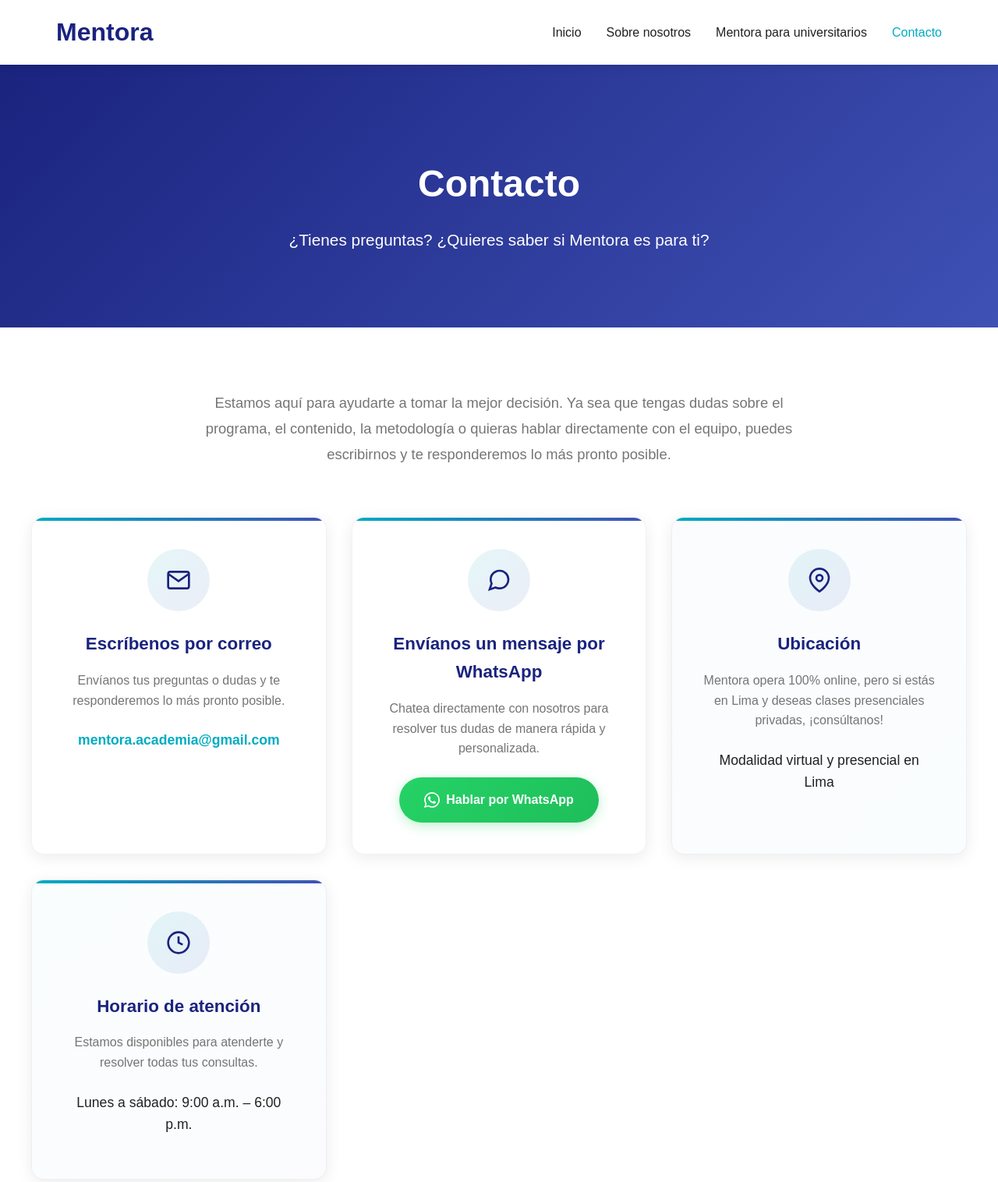
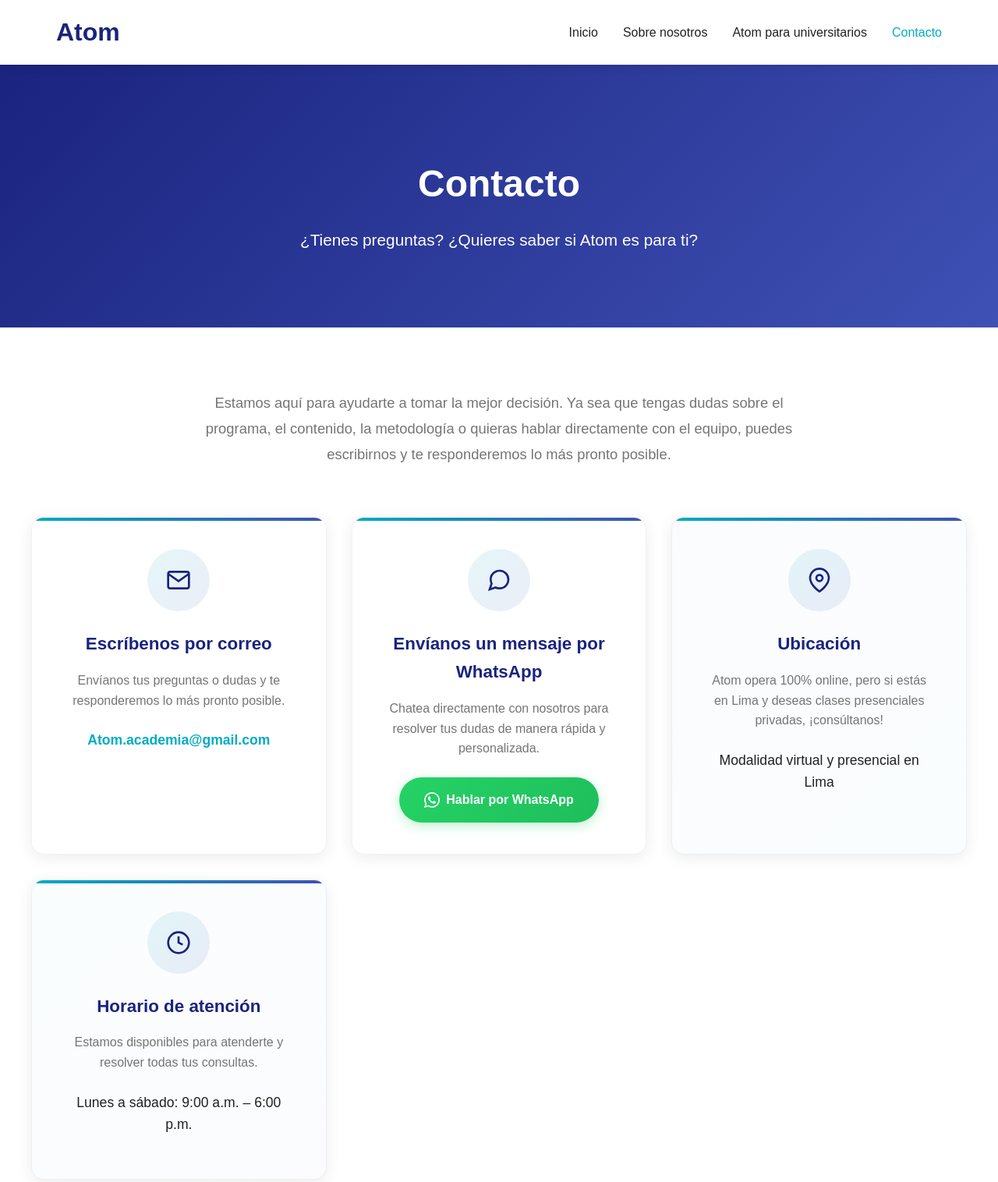
Before and after one commit to andy-rs/Mentora, a plain HTML site: page contacto.html in a window 1280 px wide. Shown: the top 1516 px of the page at 78% size. Drawn offline with Linux system fonts and the light colour scheme.

Commit message:
Update contacto.html

```diff
--- a/contacto.html
+++ b/contacto.html
@@ -3,7 +3,7 @@
 <head>
     <meta charset="UTF-8">
     <meta name="viewport" content="width=device-width, initial-scale=1.0">
-    <title>Contacto - Mentora</title>
+    <title>Contacto - Atom</title>
     <style>
         * {
             margin: 0;
@@ -325,11 +325,11 @@
     <!-- Navegación -->
     <nav>
         <div class="nav-container">
-            <a href="#" class="logo">Mentora</a>
+            <a href="#" class="logo">Atom</a>
             <ul class="nav-links">
                 <li><a href="index.html">Inicio</a></li>
                 <li><a href="sobre-nosotros.html">Sobre nosotros</a></li>
-                <li><a href="mentora-universitarios.html">Mentora para universitarios</a></li>
+                <li><a href="Atom-universitarios.html">Atom para universitarios</a></li>
                 <li><a href="contacto.html" class="active">Contacto</a></li>
             </ul>
             <div class="mobile-menu">
@@ -344,7 +344,7 @@
     <section class="hero">
         <div class="hero-content">
             <h1>Contacto</h1>
-            <p class="subtitle">¿Tienes preguntas? ¿Quieres saber si Mentora es para ti?</p>
+            <p class="subtitle">¿Tienes preguntas? ¿Quieres saber si Atom es para ti?</p>
         </div>
     </section>
 
@@ -371,8 +371,8 @@
                     <h3>Escríbenos por correo</h3>
                     <p>Envíanos tus preguntas o dudas y te responderemos lo más pronto posible.</p>
                     <div class="contact-info">
-                        <a href="mailto:mentora.academia@gmail.com" class="email-link">
-                            mentora.academia@gmail.com
+                        <a href="mailto:Atom.academia@gmail.com" class="email-link">
+                            Atom.academia@gmail.com
                         </a>
                     </div>
                 </div>
@@ -386,7 +386,7 @@
                     </div>
                     <h3>Envíanos un mensaje por WhatsApp</h3>
                     <p>Chatea directamente con nosotros para resolver tus dudas de manera rápida y personalizada.</p>
-                    <a href="https://wa.me/51967730464?text=Hola,%20me%20interesa%20conocer%20más%20sobre%20Mentora"
+                    <a href="https://wa.me/51967730464?text=Hola,%20me%20interesa%20conocer%20más%20sobre%20Atom"
                        target="_blank"
                        class="whatsapp-btn">
                         <svg width="20" height="20" viewBox="0 0 24 24" fill="currentColor">
@@ -405,7 +405,7 @@
                         </svg>
                     </div>
                     <h3>Ubicación</h3>
-                    <p>Mentora opera 100% online, pero si estás en Lima y deseas clases presenciales privadas, ¡consúltanos!</p>
+                    <p>Atom opera 100% online, pero si estás en Lima y deseas clases presenciales privadas, ¡consúltanos!</p>
                     <div class="contact-info">
                         Modalidad virtual y presencial en Lima
                     </div>
@@ -431,7 +431,7 @@
 
     <!-- Footer -->
     <footer>
-        <p>&copy; 2024 Mentora. Todos los derechos reservados.</p>
+        <p>&copy; 2024 Atom. Todos los derechos reservados.</p>
     </footer>
 
     <script>
```
